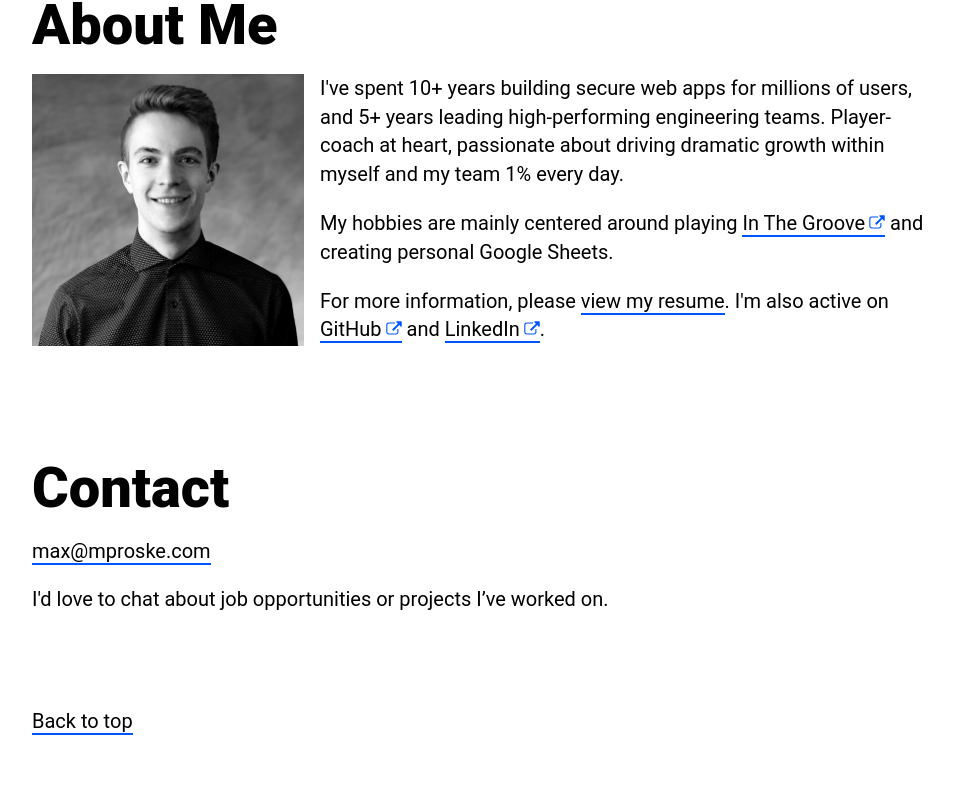
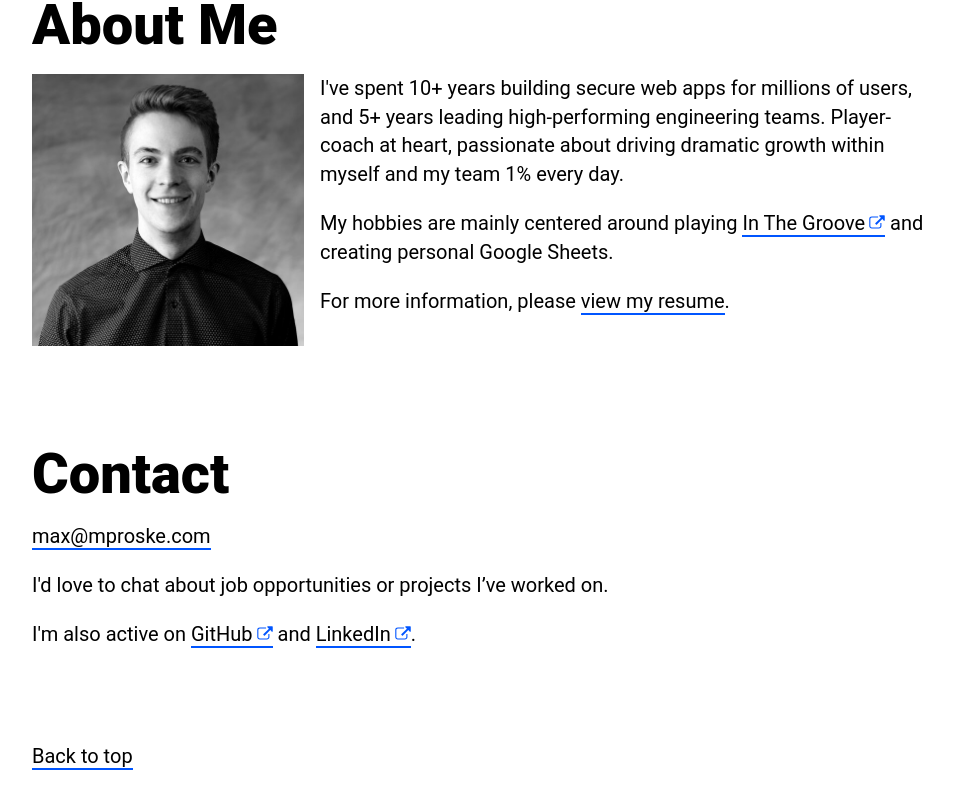
Before and after one commit to maxproske/mproske.com, a Next.js app: page / in a window 1280 px wide. Shown: the part 1385-2193 px from the top of the page, without its empty margins (160-1113 px from the left). Built offline with nearby package versions, Linux system fonts and the light colour scheme.

Commit message:
Move GitHub and LinkedIn links to Contact section
Co-Authored-By: Claude Opus 4.6 (1M context) <noreply@anthropic.com>

```diff
--- a/src/pages/index.js
+++ b/src/pages/index.js
@@ -72,7 +72,18 @@ export default function Home() {
             and creating personal Google Sheets.
           </p>
           <p className="description">
-            For more information, please <Link href="/resume">view my resume</Link>. {`I'm also active on`}{' '}
+            For more information, please <Link href="/resume">view my resume</Link>.
+          </p>
+        </section>
+
+        <section id="contact">
+          <h2 className="header">Contact</h2>
+          <p className="description">
+            <Link href="mailto:max@mproske.com">max@mproske.com</Link>
+          </p>
+          <p className="description">{`I'd love to chat about job opportunities or projects I’ve worked on.`}</p>
+          <p className="description">
+            {`I'm also active on`}{' '}
             <Link href="https://github.com/maxproske" target="_blank">
               GitHub
             </Link>{' '}
@@ -82,14 +93,6 @@ export default function Home() {
             </Link>
             .
           </p>
-        </section>
-
-        <section id="contact">
-          <h2 className="header">Contact</h2>
-          <p className="description">
-            <Link href="mailto:max@mproske.com">max@mproske.com</Link>
-          </p>
-          <p className="description">{`I'd love to chat about job opportunities or projects I’ve worked on.`}</p>
         </section>
 
         {/* <section id="projects-education">
```
